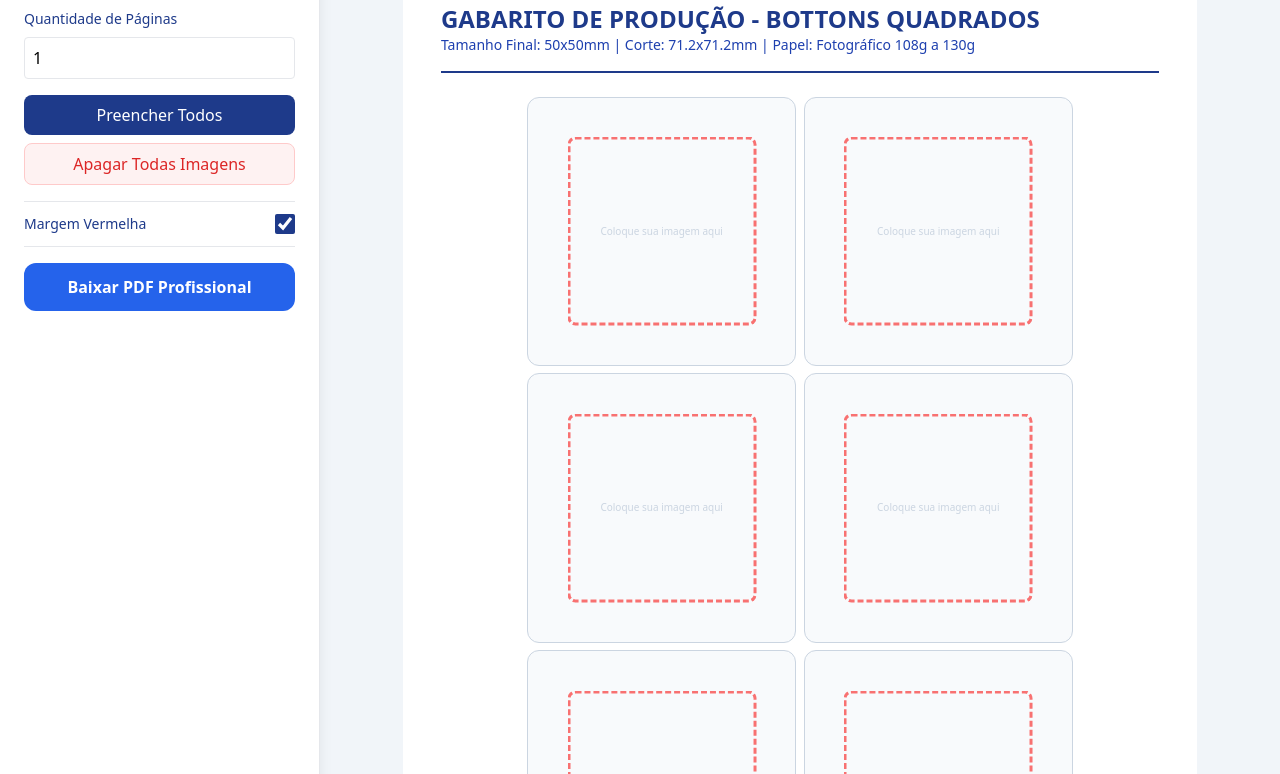
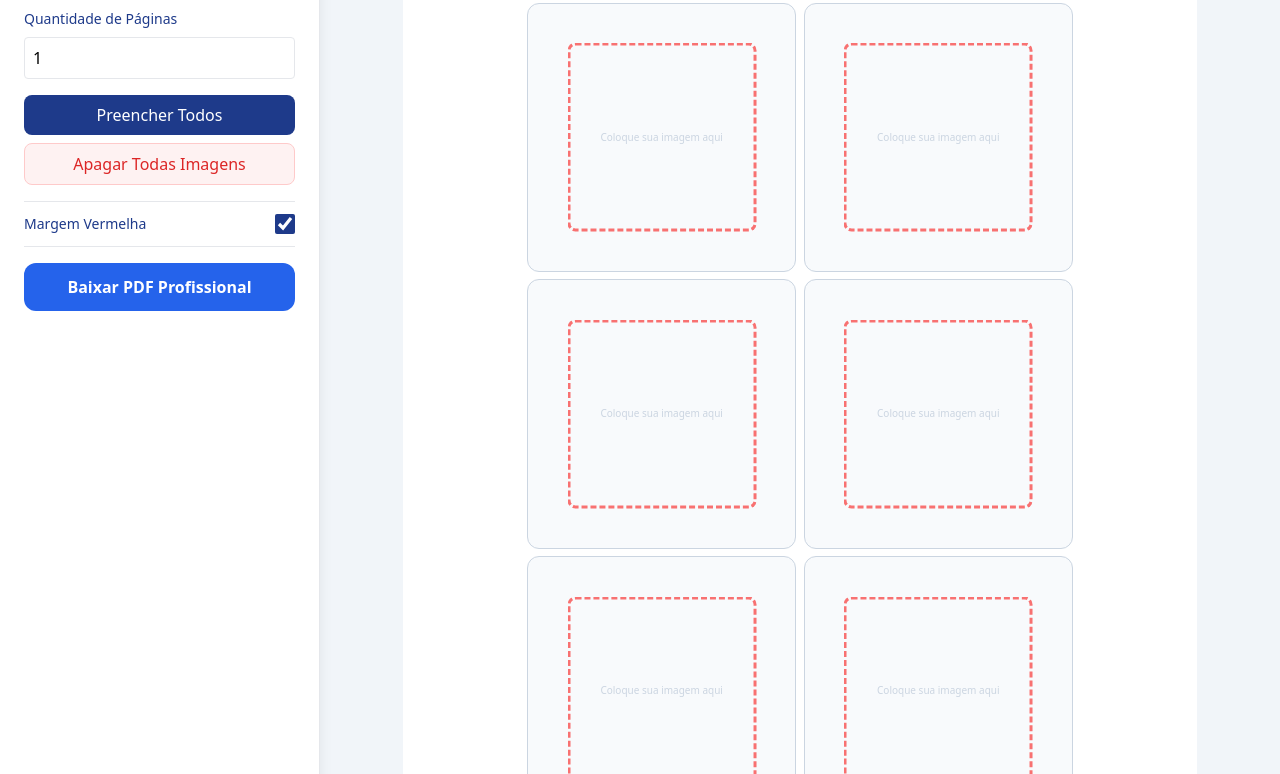
Before and after one commit to herllysongamer-bit/fabrica-de-bottoms, a plain HTML site: page index.html in a window 1280 px wide. Shown: the part 67-841 px from the top of the page. Drawn offline with nearby package versions, Linux system fonts and the light colour scheme.

Commit message:
Update index.html

```diff
--- a/index.html
+++ b/index.html
@@ -11,9 +11,10 @@
         :root { --corte: 71.2mm; --seguro: 50mm; }
         body { background: #f1f5f9; }
         #canvas-area { width: fit-content; margin: 0 auto; }
-        .page { width: 210mm; height: 297mm; background: white; padding: 10mm; box-sizing: border-box; page-break-after: always; position: relative; }
-        .grid-container { display: grid; grid-template-columns: repeat(2, var(--corte)); grid-template-rows: repeat(4, var(--corte)); gap: 2mm; justify-content: center; }
+        .page { width: 210mm; height: 297mm; background: white; padding: 10mm; box-sizing: border-box; page-break-after: always; position: relative; display: flex; flex-direction: column; }
+        .grid-container { display: grid; grid-template-columns: repeat(2, var(--corte)); grid-template-rows: repeat(4, var(--corte)); gap: 2mm; justify-content: center; margin-bottom: auto; }
         .slot { width: var(--corte); height: var(--corte); border: 1px solid #cbd5e1; border-radius: 12px; position: relative; overflow: hidden; background: #f8fafc; transition: 0.3s; }
+        .slot:hover { box-shadow: 0 0 15px rgba(59, 130, 246, 0.4); }
         .img-wrapper { position: absolute; touch-action: none; cursor: move; z-index: 2; display: flex; align-items: center; justify-content: center; left: 0; right: 0; top: 0; bottom: 0; margin: auto; }
         .img-wrapper img { max-width: 100%; max-height: 100%; object-fit: contain; }
         .controls { position: absolute; top: 5px; right: 5px; z-index: 30; display: none; background: white; border-radius: 6px; box-shadow: 0 4px 6px -1px rgba(0,0,0,0.1); padding: 4px; }
@@ -59,14 +60,10 @@
                 const page = document.createElement('div');
                 page.className = 'page';
                 page.innerHTML = `
-                    <div class="mb-6 border-b-2 border-blue-900 pb-4">
-                        <h2 class="font-bold text-blue-900 text-2xl uppercase">Gabarito de Produção - Bottons Quadrados</h2>
-                        <p class="text-sm text-blue-800">Tamanho Final: 50x50mm | Corte: 71.2x71.2mm | Papel: Fotográfico 108g a 130g</p>
-                    </div>
-                    <div class="grid-container mb-8"></div>
-                    <div class="border-t-2 border-blue-900 pt-4 text-blue-900">
-                        <h3 class="font-bold mb-2 uppercase flex items-center gap-2 text-blue-900">💡 Instruções Importantes para Impressão:</h3>
-                        <div class="text-sm grid grid-cols-3 gap-4">
+                    <div class="grid-container"></div>
+                    <div class="border-t-2 border-blue-900 pt-4 text-blue-900 mt-auto">
+                        <h3 class="font-bold mb-2 uppercase flex items-center gap-2 text-blue-900 text-xs">💡 Instruções Importantes para Impressão:</h3>
+                        <div class="text-[10px] grid grid-cols-3 gap-4">
                             <p>1. Escala: Selecione <b>"Tamanho Real" (100%)</b>. Não ajuste à página.</p>
                             <p>2. Linha cinza: Indica o corte do seu cortador gráfico.</p>
                             <p>3. Linha vermelha: Área de sangria. Use o fundo da imagem até o corte cinza.</p>
```
